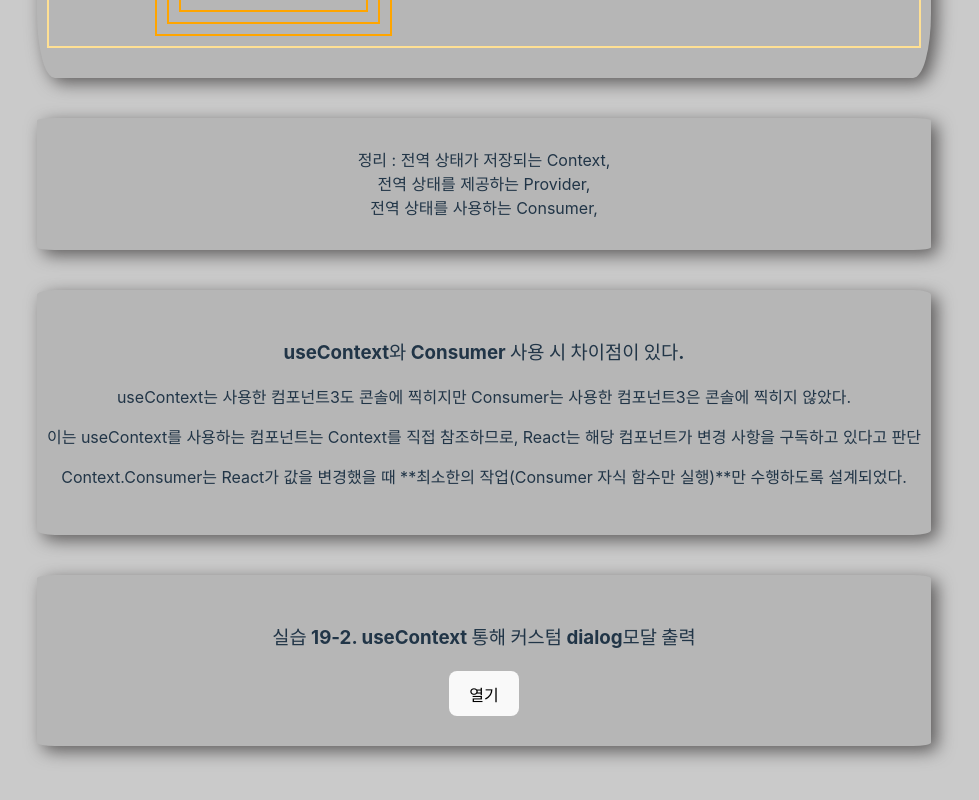
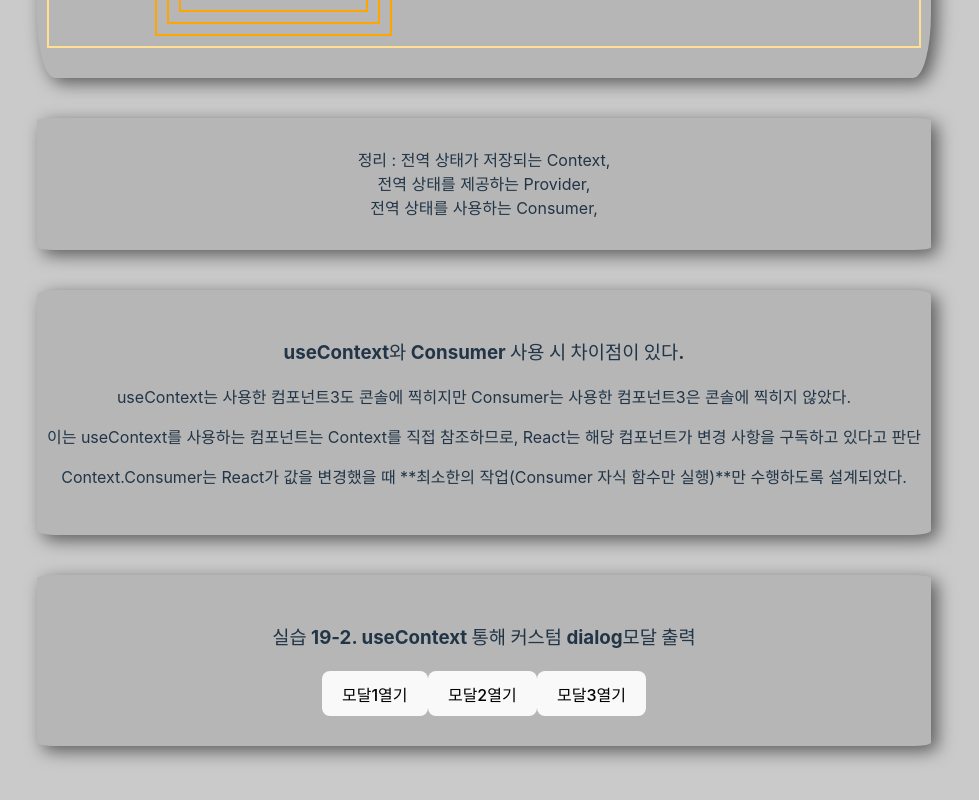
Before and after one commit to rowanna/asac-react-practice, a React (Vite) app: page /asac-react-practice/ContextAPIPage in a window 1280 px wide. Shown: the part 8493-9293 px from the top of the page, without its empty margins (156-1135 px from the left). Built offline with nearby package versions, Linux system fonts and the light colour scheme.

Commit message:
feat: Context API Modal 이런방법으로 바꾸면 될까

```diff
--- a/src/assets/components/ContextAPIComponent/CustomModalResult.jsx
+++ b/src/assets/components/ContextAPIComponent/CustomModalResult.jsx
@@ -1,9 +1,14 @@
 import { createContext, useContext, useState } from "react";
 
-const ModalContext = createContext({ show: () => {}, close: () => {} });
+const ModalContext = createContext({
+  show: () => {},
+  close: () => {},
+  title: "",
+});
 
 function ModalContextProvider({ children }) {
   const [open, setOpen] = useState(false);
+  const [title, setTitle] = useState("");
 
   function show() {
     setOpen(true);
@@ -14,25 +19,36 @@ function ModalContextProvider({ children }) {
   }
 
   return (
-    <ModalContext.Provider value={{ show, close }}>
+    <ModalContext.Provider value={{ show, close, title, setTitle }}>
       {children}
       <dialog open={open}>
-        <h3>Modal</h3>
+        <h3>{title}</h3>
         <button onClick={(e) => close()}>닫기</button>
       </dialog>
     </ModalContext.Provider>
   );
 }
 
-function ModalButton() {
-  const { show } = useContext(ModalContext);
-  return <button onClick={(e) => show()}>열기</button>;
+function ModalButton({ children, title }) {
+  const { show, setTitle } = useContext(ModalContext);
+  return (
+    <button
+      onClick={(e) => {
+        show();
+        setTitle(title);
+      }}
+    >
+      {children}
+    </button>
+  );
 }
 
 function CustomModalResult() {
   return (
     <ModalContextProvider>
-      <ModalButton />
+      <ModalButton title="모달1">모달1열기</ModalButton>
+      <ModalButton title="모달2">모달2열기</ModalButton>
+      <ModalButton title="모달3">모달3열기</ModalButton>
     </ModalContextProvider>
   );
 }
```
